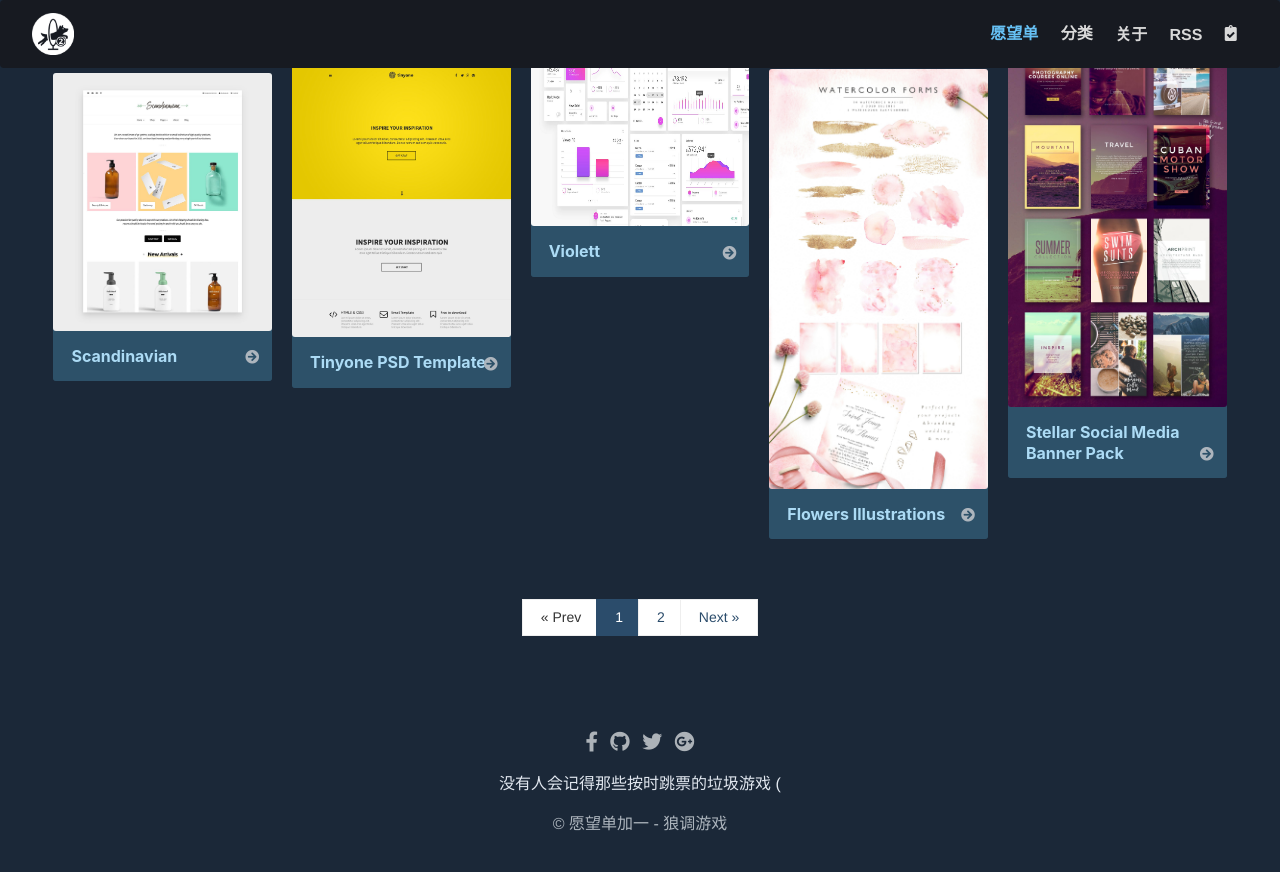
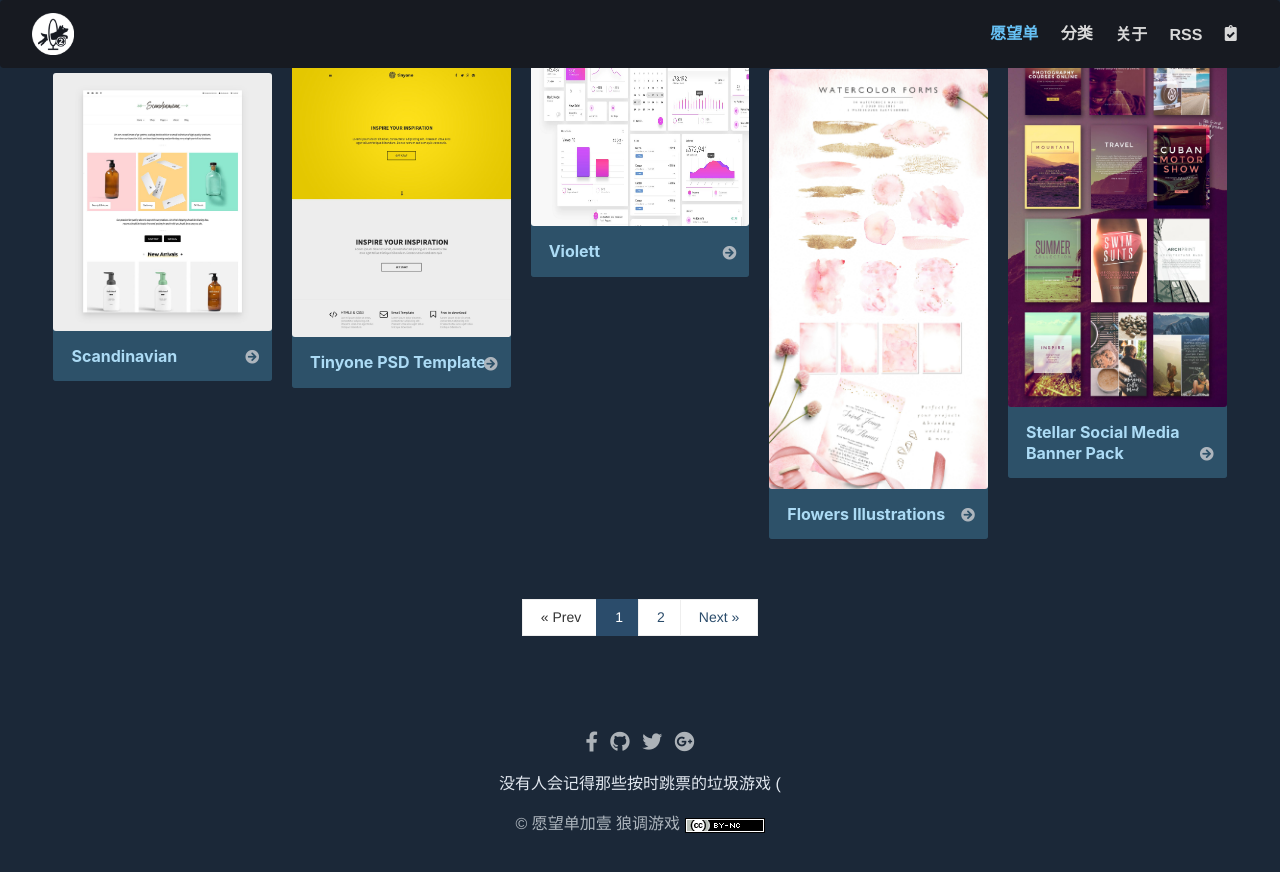
Before and after one commit to vicevolf/wishlist-gold, a Jekyll site: the page built from index.html, in a window 1280 px wide and 900 px high, scrolled down 1557 px. Shown: the top 872 px of the window. Built offline with Jekyll 4.4.1, drawn with Linux system fonts in a browser that asks for light colours; the list of posts is cut into pages by our own code; comment, search, counter and statistics services are not loaded.

Commit message:
更新页脚

```diff
--- a/_includes/footer-copyright.html
+++ b/_includes/footer-copyright.html
@@ -15,7 +15,15 @@
 
 <p>
     <a class="text-muted" href="{{site.url}}{{site.baseurl}}/">
-        &copy;  {{site.name}}  - 狼调游戏
+        &copy; 愿望单加壹
+    </a>
+
+    <a class="text-muted" href="https://wolft.one/" target="_blank">
+        狼调游戏
+    </a>
+
+    <a rel="license" href="https://creativecommons.org/licenses/by-nc/4.0/deed.zh" target="_blank"><img alt="知识共享许可协议"
+	    src="/assets/images/cc.png" />
     </a>
 
     <!-- <a class="text-muted" href="{{site.url}}{{site.baseurl}}/privacy-policy.html">
```
Also changed, not shown: assets/images/cc.png (added).
